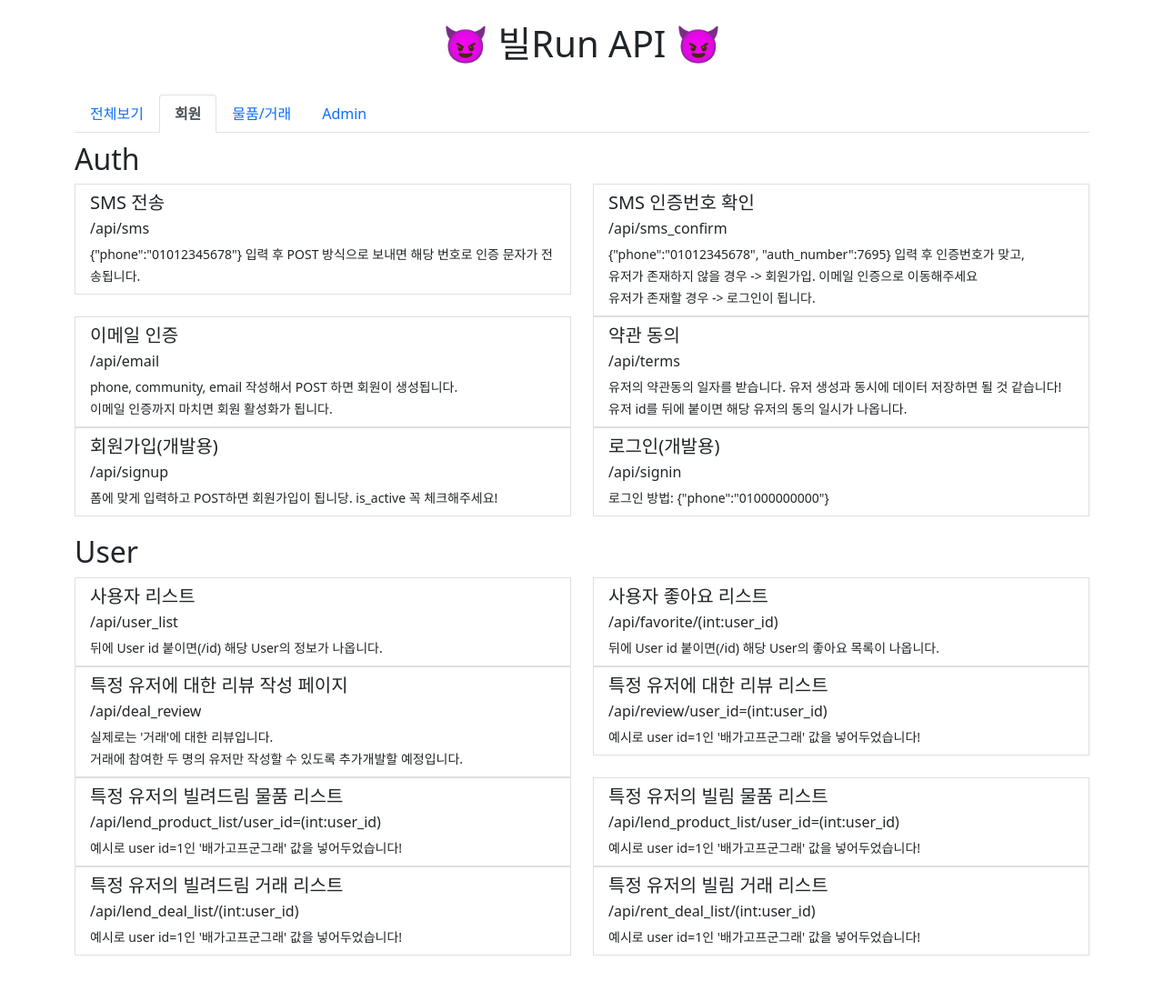
After one commit to SRCdevvv/BillRun_back, a Django app: template api/templates/api/main_user.html in a window 1280 px wide. The commit adds this page. Shown: the whole page at 91% size. Run offline with Django 3.2, Linux system fonts and the light colour scheme; the template is opened without the code that fills it, so the values that code supplies are empty.

Commit message:
update main.html

```diff
--- a/BillRun_back/urls.py
+++ b/BillRun_back/urls.py
@@ -29,11 +29,6 @@ urlpatterns = [
     path('admin/', admin_site.urls),
     path('api/', include('api.urls')),
 
-    #Auth
-    path('api-auth/', include('rest_framework.urls')),
-    # path('rest-auth/', include('rest_auth.urls')),
-    # path('rest-auth/signup/', include('rest_auth.registration.urls')),
-
     #jwt
     path('token/', obtain_jwt_token), #획득
     path('token/verify/', verify_jwt_token), #확인
--- /dev/null
+++ b/api/templates/api/main_user.html
@@ -0,0 +1,172 @@
+{% extends 'api/base.html' %}
+{% load static %}
+
+{% block content %}
+    <div class="container" style="margin-bottom:50px">
+        <br>
+        <h1 Align="center">😈 빌Run API 😈</h1>
+        <br>
+        <ul class="nav nav-tabs">
+            <li class="nav-item">
+                <a class="nav-link" href="{% url 'api:main' %}">전체보기</a>
+            </li>
+            <li class="nav-item">
+                <a class="nav-link active" href="{% url 'api:main_user' %}"><b>회원</b></a>
+            </li>
+            <li class="nav-item">
+                <a class="nav-link" href="{% url 'api:main_prodeal' %}">물품/거래</a>
+            </li>
+            <li class="nav-item">
+                <a class="nav-link" href="/admin">Admin</a>
+            </li>
+        </ul>
+        <div class="list-group">
+        <div style="margin-top:10px; margin-bottom:20px">
+            <h2>Auth</h2>
+            <div class="row">
+                <div class="col-sm-6">
+                    <a href="{% url 'api:sms' %}" class="list-group-item list-group-item-action">
+                        <div class="d-flex w-100 justify-content-between">
+                            <h5 class="mb-1">SMS 전송</h5>
+                        </div>
+                        <p class="mb-1">/api/sms</p>
+                        <small>{"phone":"01012345678"} 입력 후 POST 방식으로 보내면 해당 번호로 인증 문자가 전송됩니다.</small>
+                    </a>
+                </div>
+                <div class="col-sm-6">
+                    <a href="{% url 'api:sms_confirm' %}" class="list-group-item list-group-item-action">
+                        <div class="d-flex w-100 justify-content-between">
+                            <h5 class="mb-1">SMS 인증번호 확인</h5>
+                        </div>
+                        <p class="mb-1">/api/sms_confirm</p>
+                        <small>{"phone":"01012345678", "auth_number":7695} 입력 후 인증번호가 맞고,<br>유저가 존재하지 않을 경우 -> 회원가입. 이메일 인증으로 이동해주세요<br>
+                        유저가 존재할 경우 -> 로그인이 됩니다.</small>
+                    </a>
+                </div>
+            </div>
+            <div class="row">
+                <div class="col-sm-6">
+                    <a href="{% url 'api:email' %}" class="list-group-item list-group-item-action">
+                        <div class="d-flex w-100 justify-content-between">
+                            <h5 class="mb-1">이메일 인증</h5>
+                        </div>
+                        <p class="mb-1">/api/email</p>
+                        <small>phone, community, email 작성해서 POST 하면 회원이 생성됩니다.<br>이메일 인증까지 마치면 회원 활성화가 됩니다.</small>
+                    </a>
+                </div>
+                <div class="col-sm-6">
+                    <a href="{% url 'api:terms' %}" class="list-group-item list-group-item-action">
+                        <div class="d-flex w-100 justify-content-between">
+                            <h5 class="mb-1">약관 동의</h5>
+                        </div>
+                        <p class="mb-1">/api/terms</p>
+                        <small>유저의 약관동의 일자를 받습니다. 유저 생성과 동시에 데이터 저장하면 될 것 같습니다!<br>유저 id를 뒤에 붙이면 해당 유저의 동의 일시가 나옵니다.</small>
+                    </a>
+                </div>
+            </div>
+            <div class="row">
+                <div class="col-sm-6">
+                    <a href="{% url 'api:signup' %}" class="list-group-item list-group-item-action">
+                        <div class="d-flex w-100 justify-content-between">
+                            <h5 class="mb-1">회원가입(개발용)</h5>
+                        </div>
+                        <p class="mb-1">/api/signup</p>
+                        <small>폼에 맞게 입력하고 POST하면 회원가입이 됩니당. is_active 꼭 체크해주세요!</small>
+                    </a>
+                </div>
+                <div class="col-sm-6">
+                    <a href="{% url 'api:signin' %}" class="list-group-item list-group-item-action">
+                        <div class="d-flex w-100 justify-content-between">
+                            <h5 class="mb-1">로그인(개발용)</h5>
+                        </div>
+                        <p class="mb-1">/api/signin</p>
+                        <small>로그인 방법: {"phone":"01000000000"}</small>
+                    </a>
+                </div>
+            </div>
+            </div>
+            <h2>User</h2>
+            <div class="row">
+                <div class="col-sm-6">
+                    <a href="{% url 'api:user_list' %}" class="list-group-item list-group-item-action">
+                        <div class="d-flex w-100 justify-content-between">
+                            <h5 class="mb-1">사용자 리스트</h5>
+                        </div>
+                        <p class="mb-1">/api/user_list</p>
+                        <small>뒤에 User id 붙이면(/id) 해당 User의 정보가 나옵니다.</small>
+                    </a>
+                </div>
+                <div class="col-sm-6">
+                    <a href="{% url 'api:favorite_list' %}" class="list-group-item list-group-item-action">
+                        <div class="d-flex w-100 justify-content-between">
+                            <h5 class="mb-1">사용자 좋아요 리스트</h5>
+                        </div>
+                        <p class="mb-1">/api/favorite/(int:user_id)</p>
+                        <small>뒤에 User id 붙이면(/id) 해당 User의 좋아요 목록이 나옵니다.</small>
+                    </a>
+                </div>
+            </div>
+            <div class="row">
+                <div class="col-sm-6">
+                    <a href="{% url 'api:deal_review' %}" class="list-group-item list-group-item-action">
+                        <div class="d-flex w-100 justify-content-between">
+                            <h5 class="mb-1">특정 유저에 대한 리뷰 작성 페이지</h5>
+                        </div>
+                        <p class="mb-1">/api/deal_review</p>
+                        <small>실제로는 '거래'에 대한 리뷰입니다.<br>거래에 참여한 두 명의 유저만 작성할 수 있도록 추가개발할 예정입니다.</small>
+                    </a>
+                </div>
+                <div class="col-sm-6">
+                    <a href="{% url 'api:user_review_detail' user_id=1 %}" class="list-group-item list-group-item-action">
+                        <div class="d-flex w-100 justify-content-between">
+                            <h5 class="mb-1">특정 유저에 대한 리뷰 리스트</h5>
+                        </div>
+                        <p class="mb-1">/api/review/user_id=(int:user_id)</p>
+                        <small>예시로 user id=1인 '배가고프군그래' 값을 넣어두었습니다!</small>
+                    </a>
+                </div>
+            </div>
+            <div class="row">
+                <div class="col-sm-6">
+                    <a href="{% url 'api:user_lend_product' user_id=1 %}" class="list-group-item list-group-item-action">
+                        <div class="d-flex w-100 justify-content-between">
+                            <h5 class="mb-1">특정 유저의 빌려드림 물품 리스트</h5>
+                        </div>
+                        <p class="mb-1">/api/lend_product_list/user_id=(int:user_id)</p>
+                        <small>예시로 user id=1인 '배가고프군그래' 값을 넣어두었습니다!</small>
+                    </a>
+                </div>
+                <div class="col-sm-6">
+                    <a href="{% url 'api:user_rent_product' user_id=1 %}" class="list-group-item list-group-item-action">
+                        <div class="d-flex w-100 justify-content-between">
+                            <h5 class="mb-1">특정 유저의 빌림 물품 리스트</h5>
+                        </div>
+                        <p class="mb-1">/api/lend_product_list/user_id=(int:user_id)</p>
+                        <small>예시로 user id=1인 '배가고프군그래' 값을 넣어두었습니다!</small>
+                    </a>
+                </div>
+            </div>
+            <div class="row">
+                <div class="col-sm-6">
+                    <a href="{% url 'api:lend_deal_list' user_id=1 %}" class="list-group-item list-group-item-action">
+                        <div class="d-flex w-100 justify-content-between">
+                            <h5 class="mb-1">특정 유저의 빌려드림 거래 리스트</h5>
+                        </div>
+                        <p class="mb-1">/api/lend_deal_list/(int:user_id)</p>
+                        <small>예시로 user id=1인 '배가고프군그래' 값을 넣어두었습니다!</small>
+                    </a>
+                </div>
+                <div class="col-sm-6">
+                    <a href="{% url 'api:rent_deal_list' user_id=1 %}" class="list-group-item list-group-item-action">
+                        <div class="d-flex w-100 justify-content-between">
+                            <h5 class="mb-1">특정 유저의 빌림 거래 리스트</h5>
+                        </div>
+                        <p class="mb-1">/api/rent_deal_list/(int:user_id)</p>
+                        <small>예시로 user id=1인 '배가고프군그래' 값을 넣어두었습니다!</small>
+                    </a>
+                </div>
+            </div>
+        </div>
+    </div>
+
+{% endblock %}
--- a/api/urls.py
+++ b/api/urls.py
@@ -8,6 +8,9 @@ from django.conf import settings
 app_name='api'
 urlpatterns = [
     path('', main, name="main"),
+    path('main_user', main_user, name="main_user"),
+    path('main_prodeal', main_prodeal, name="main_prodeal"),
+
     path('user_list/', UserList.as_view(), name="user_list"),
     path('user_list/<int:user_id>', UserDetail.as_view(), name="user_detail"),
 
```
Also changed, not shown: api/templates/api/main.html (+57 -22 lines), api/templates/api/main_prodeal.html (added, +107 -0 lines), api/views.py (+7 -6 lines).
